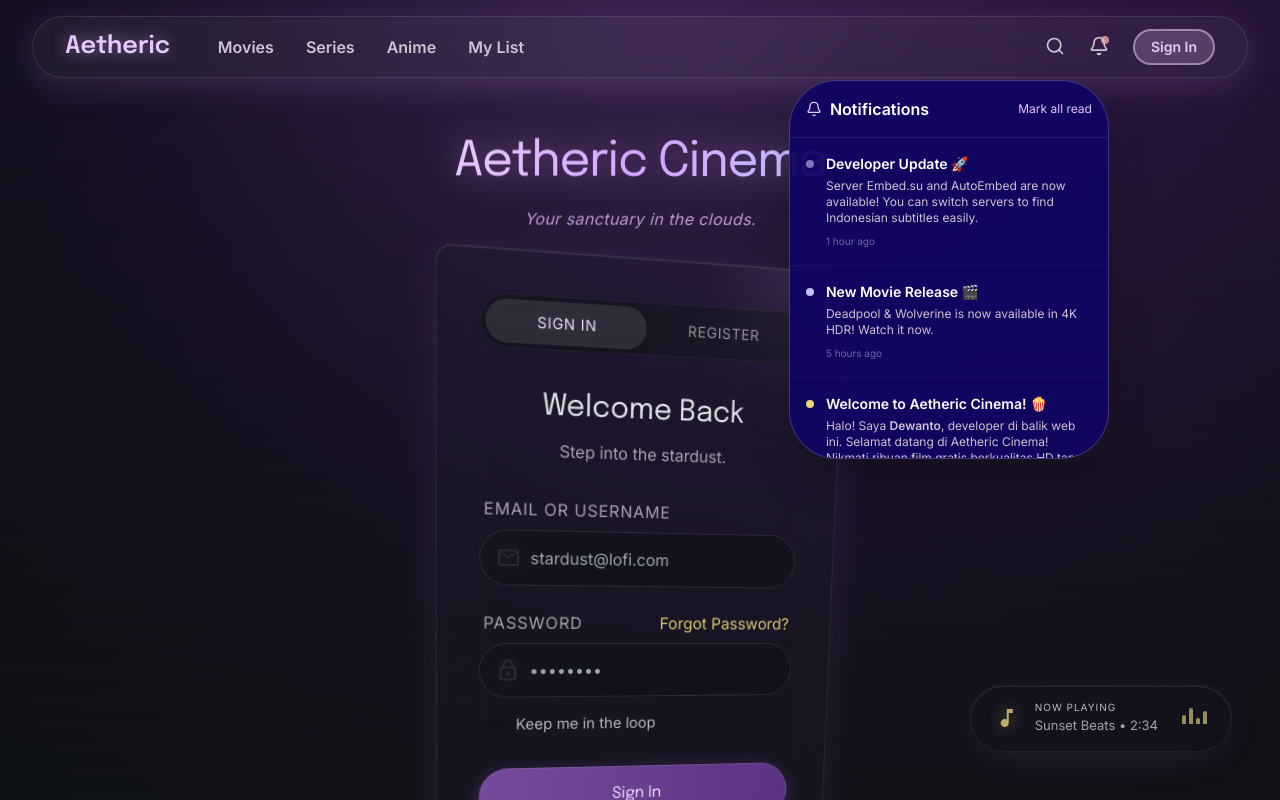
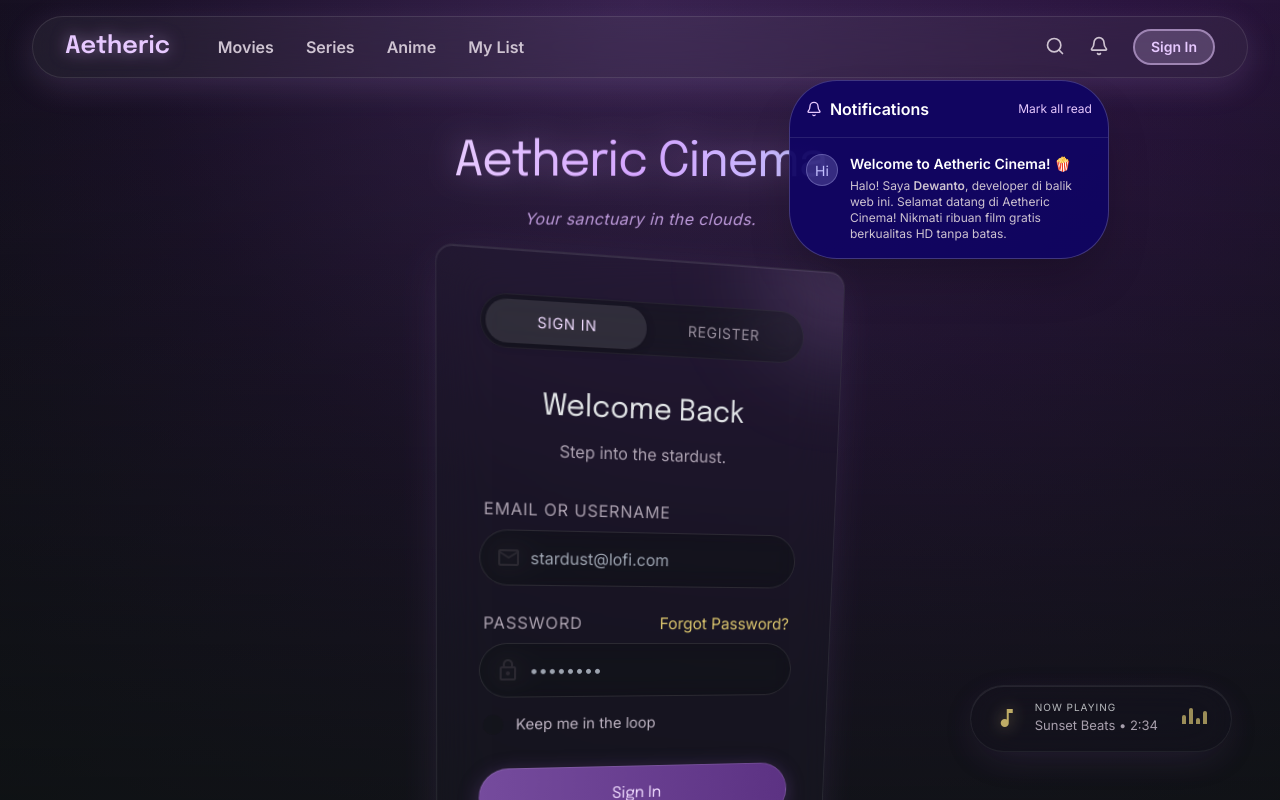
Before and after one commit to Dewanto14/aetheric-cinema, a React (Vite) app: page /auth in a window 1280 px wide. Both pictures are taken after a click on the button 1098 px from the left and 46 px from the top of the page. Shown: the top 800 px of the page. Built offline with nearby package versions, Linux system fonts and the light colour scheme.

Commit message:
feat: implement global notifications and broadcast center

```diff
--- a/src/components/Navbar.jsx
+++ b/src/components/Navbar.jsx
@@ -1,5 +1,6 @@
 import React, { useState, useEffect, useRef } from 'react';
 import { Link, useNavigate, useLocation } from 'react-router-dom';
+import { getLatestNotifications } from '../services/db';
 import { Search, Bell, X, Filter, Menu } from 'lucide-react';
 import { searchMulti, getImageUrl, getGenres, getTVGenres } from '../services/tmdb';
 
@@ -7,6 +8,8 @@ export default function Navbar() {
   const [query, setQuery] = useState('');
   const [results, setResults] = useState([]);
   const [isSearchOpen, setIsSearchOpen] = useState(false);
+  const [liveNotifications, setLiveNotifications] = useState([]);
+  const [hasUnread, setHasUnread] = useState(false);
   const searchRef = useRef(null);
   const navigate = useNavigate();
   const location = useLocation();
@@ -23,8 +26,10 @@ export default function Navbar() {
 
   useEffect(() => {
     const userData = localStorage.getItem('user');
+    let userObj = null;
     if (userData) {
-      setUser(JSON.parse(userData));
+      userObj = JSON.parse(userData);
+      setUser(userObj);
     } else {
       setUser(null);
     }
@@ -38,6 +43,32 @@ export default function Navbar() {
       getTVGenres().then(data => {
         if (data.genres) setGenres(data.genres.filter(g => g.id !== 16));
       });
+    }
+
+    // Fetch live notifications
+    const fetchNotifications = async () => {
+      try {
+        const notifs = await getLatestNotifications();
+        setLiveNotifications(notifs);
+
+        // Check if there are any new unread notifications
+        if (notifs.length > 0) {
+          const lastRead = localStorage.getItem('lastReadNotificationAt');
+          const latestNotifTime = new Date(notifs[0].createdAt).getTime();
+
+          if (!lastRead || latestNotifTime > parseInt(lastRead)) {
+            setHasUnread(true);
+          } else {
+            setHasUnread(false);
+          }
+        }
+      } catch (e) {
+        console.error("Error fetching notifications", e);
+      }
+    };
+
+    if (userObj) {
+      fetchNotifications();
     }
   }, [location.pathname]);
 
@@ -84,6 +115,15 @@ export default function Navbar() {
     setIsSearchOpen(false);
     setQuery('');
     navigate(`/${item.media_type === 'tv' ? 'tv' : 'movie'}/${item.id}`);
+  };
+
+  const handleNotifClick = () => {
+    const newState = !isNotifOpen;
+    setIsNotifOpen(newState);
+    if (newState) {
+      setHasUnread(false);
+      localStorage.setItem('lastReadNotificationAt', Date.now().toString());
+    }
   };
 
   return (
@@ -173,40 +213,37 @@ export default function Navbar() {
         )}
 
         <div className="relative" ref={notifRef}>
-          <button onClick={() => setIsNotifOpen(!isNotifOpen)} className="text-on-surface-variant hover:text-primary transition-colors relative mt-1">
+          <button onClick={handleNotifClick} className="text-on-surface-variant hover:text-primary transition-colors relative mt-1">
             <Bell size={20}/>
-            <span className="absolute top-0 right-0 w-2 h-2 bg-error rounded-full animate-pulse"></span>
+            {hasUnread && <span className="absolute top-0 right-0 w-2 h-2 bg-error rounded-full animate-pulse"></span>}
           </button>
 
           {isNotifOpen && (
             <div className="absolute top-12 right-0 w-[300px] sm:w-80 glass-panel bg-[#100563]/95 backdrop-blur-3xl z-[200] rounded-xl shadow-2xl border-white/20 overflow-hidden flex flex-col">
               <div className="p-4 border-b border-white/10 flex justify-between items-center">
                 <span className="font-bold text-white flex items-center gap-2"><Bell size={16} className="text-primary"/> Notifications</span>
-                <span className="text-xs text-primary cursor-pointer hover:underline">Mark all read</span>
+                <button onClick={() => { setHasUnread(false); localStorage.setItem('lastReadNotificationAt', Date.now().toString()); }} className="text-xs text-primary hover:text-white transition-colors">Mark all read</button>
               </div>
-              <div className="flex flex-col max-h-80 overflow-y-auto">
-                <div onClick={() => { navigate('/help'); setIsNotifOpen(false); }} className="p-4 border-b border-white/5 hover:bg-white/5 transition-colors cursor-pointer flex gap-3">
-                  <div className="w-2 h-2 mt-1.5 rounded-full bg-primary shrink-0 animate-pulse"></div>
-                  <div>
-                    <p className="text-sm text-white font-bold mb-1">Developer Update 🚀</p>
-                    <p className="text-xs text-on-surface-variant">Server Embed.su and AutoEmbed are now available! You can switch servers to find Indonesian subtitles easily.</p>
-                    <p className="text-[10px] text-white/40 mt-2">1 hour ago</p>
+              <div className="flex flex-col max-h-80 overflow-y-auto custom-scrollbar">
+                {liveNotifications.map((notif) => (
+                  <div key={notif.id} className="p-4 border-b border-white/5 hover:bg-white/5 transition-colors cursor-pointer flex gap-3 group">
+                    <div className="w-8 h-8 rounded-full bg-primary/20 flex items-center justify-center shrink-0 border border-primary/30">
+                      <span className="text-primary text-[14px]">!</span>
+                    </div>
+                    <div>
+                      <p className="text-sm text-white font-bold mb-1">{notif.title}</p>
+                      <p className="text-xs text-on-surface-variant line-clamp-2">{notif.message}</p>
+                      <p className="text-[10px] text-white/40 mt-2">{new Date(notif.createdAt).toLocaleDateString()}</p>
+                    </div>
                   </div>
-                </div>
-                <div onClick={() => { navigate('/watch/movie/533535'); setIsNotifOpen(false); }} className="p-4 border-b border-white/5 hover:bg-white/5 transition-colors cursor-pointer flex gap-3">
-                  <div className="w-2 h-2 mt-1.5 rounded-full bg-secondary shrink-0"></div>
-                  <div>
-                    <p className="text-sm text-white font-bold mb-1">New Movie Release 🎬</p>
-                    <p className="text-xs text-on-surface-variant">Deadpool & Wolverine is now available in 4K HDR! Watch it now.</p>
-                    <p className="text-[10px] text-white/40 mt-2">5 hours ago</p>
+                ))}
+                <div onClick={() => { navigate('/profile'); setIsNotifOpen(false); }} className="p-4 hover:bg-white/5 transition-colors cursor-pointer flex gap-3">
+                  <div className="w-8 h-8 rounded-full bg-secondary/20 flex items-center justify-center shrink-0 border border-secondary/30">
+                    <span className="text-secondary text-[14px]">Hi</span>
                   </div>
-                </div>
-                <div onClick={() => { navigate('/profile'); setIsNotifOpen(false); }} className="p-4 hover:bg-white/5 transition-colors cursor-pointer flex gap-3">
-                  <div className="w-2 h-2 mt-1.5 rounded-full bg-tertiary shrink-0"></div>
                   <div>
                     <p className="text-sm text-white font-bold mb-1">Welcome to Aetheric Cinema! 🍿</p>
                     <p className="text-xs text-on-surface-variant">Halo! Saya <strong>Dewanto</strong>, developer di balik web ini. Selamat datang di Aetheric Cinema! Nikmati ribuan film gratis berkualitas HD tanpa batas.</p>
-                    <p className="text-[10px] text-white/40 mt-2">1 day ago</p>
                   </div>
                 </div>
               </div>
--- a/src/services/db.js
+++ b/src/services/db.js
@@ -81,6 +81,44 @@ export const getContactMessages = async () => {
       return messages;
     } catch (e) {
       console.error("Failed to get messages", e);
+      return [];
+    }
+  }
+  return [];
+};
+
+export const broadcastNotification = async (title, message) => {
+  if (isFirebaseConfigured()) {
+    try {
+      const notifRef = collection(db, 'notifications');
+      await addDoc(notifRef, {
+        title,
+        message,
+        createdAt: new Date().toISOString()
+      });
+      return true;
+    } catch (e) {
+      console.error("Failed to broadcast notification", e);
+      return false;
+    }
+  }
+  return false;
+};
+
+export const getLatestNotifications = async () => {
+  if (isFirebaseConfigured()) {
+    try {
+      const notifRef = collection(db, 'notifications');
+      const q = query(notifRef, orderBy('createdAt', 'desc'));
+      const snapshot = await getDocs(q);
+      const notifications = [];
+      snapshot.forEach(doc => {
+        notifications.push({ id: doc.id, ...doc.data() });
+      });
+      // Return top 5 notifications
+      return notifications.slice(0, 5);
+    } catch (e) {
+      console.error("Failed to get notifications", e);
       return [];
     }
   }
```
Also changed, not shown: src/pages/AdminDashboard.jsx (+42 -3 lines).
